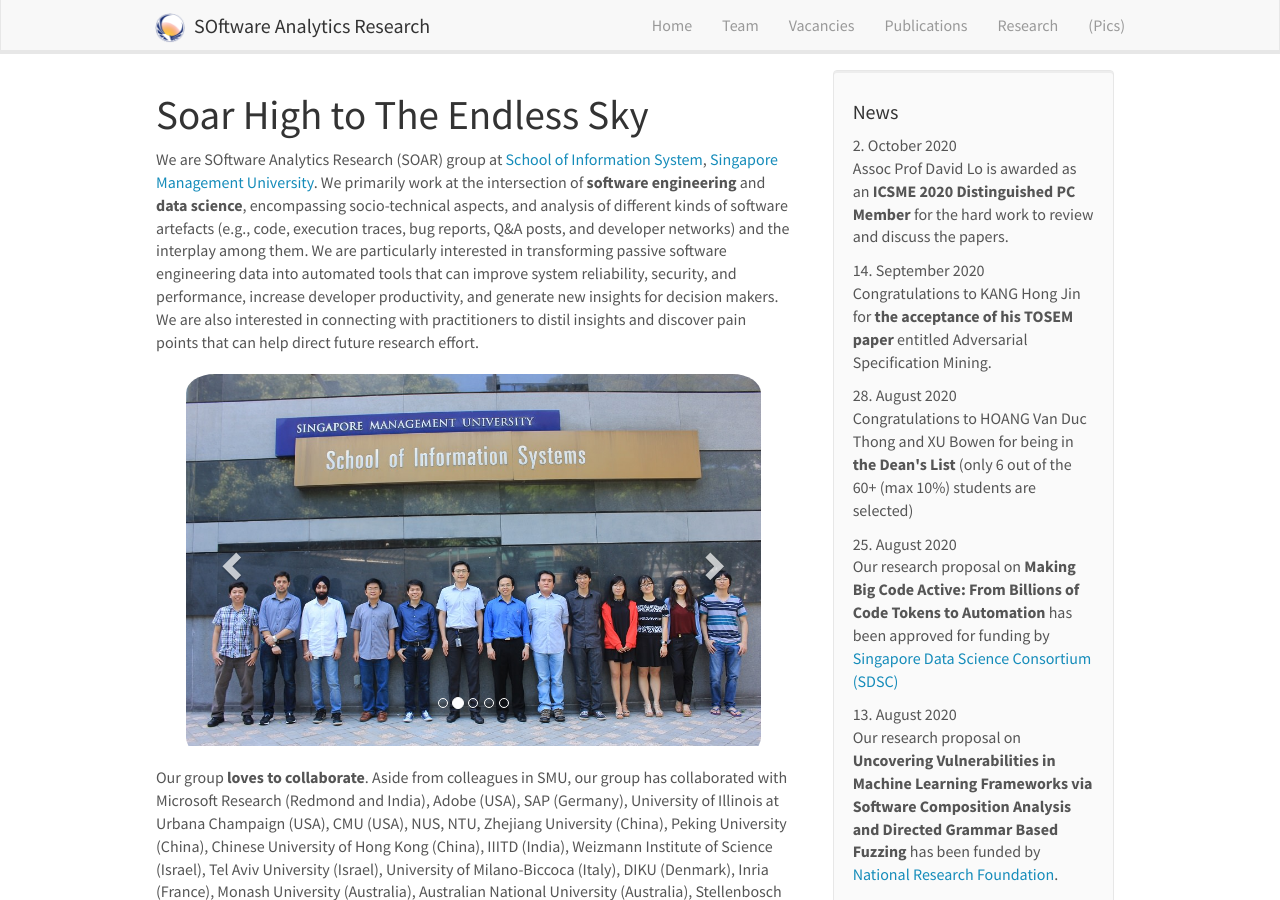
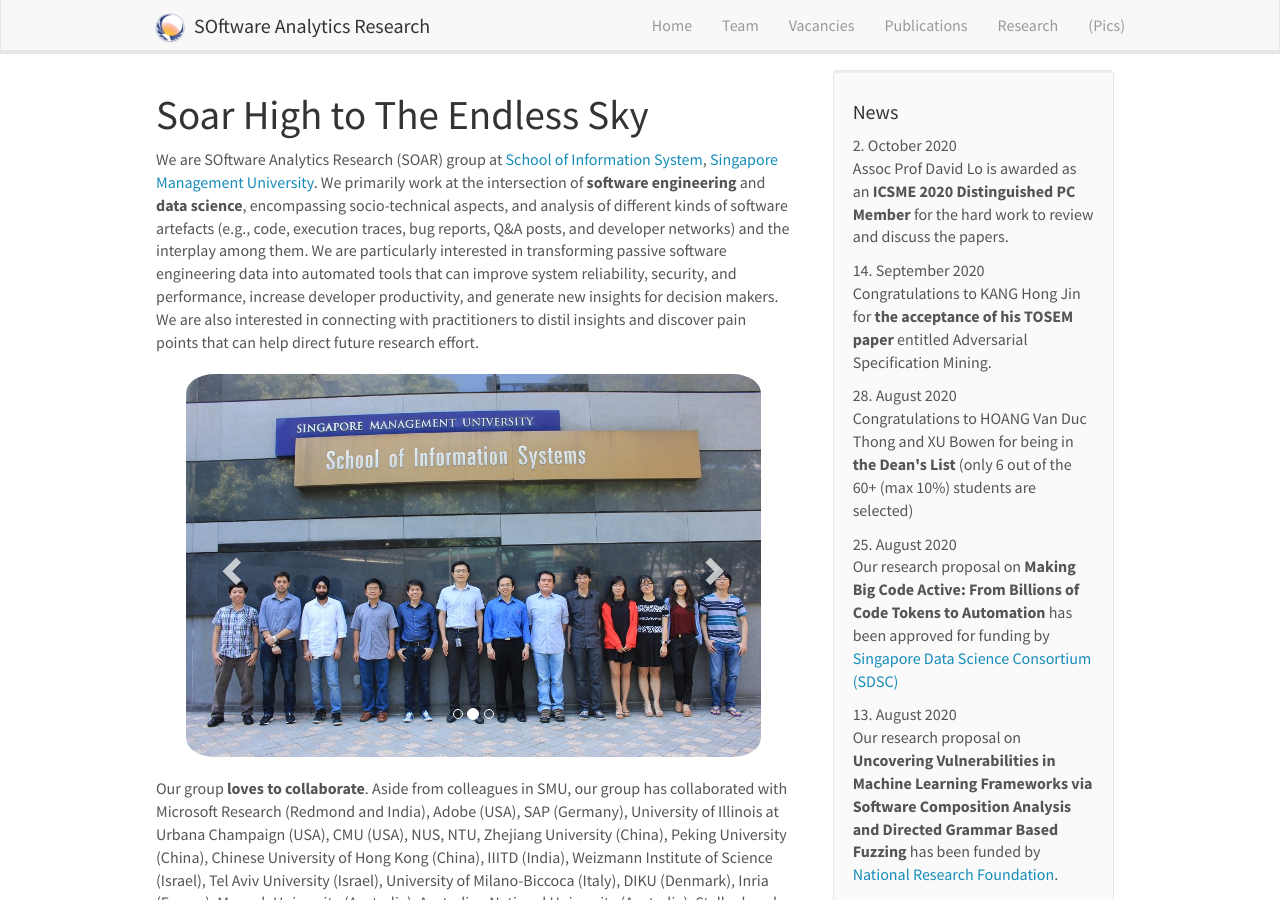
Before and after one commit to soarsmu/soarsmu.github.io, a Jekyll site: the page built from _pages/home.md, in a window 1280 px wide and 900 px high. Built offline with Jekyll 4.4.1, drawn with Linux system fonts in a browser that asks for light colours; nearby versions of some CDN libraries.

Commit message:
doc(home): make the slides more consistent

```diff
--- a/_pages/home.md
+++ b/_pages/home.md
@@ -15,8 +15,8 @@
         <li data-target="#carousel" data-slide-to="0" class="active"></li>
         <li data-target="#carousel" data-slide-to="1"></li>
         <li data-target="#carousel" data-slide-to="2"></li>
-        <li data-target="#carousel" data-slide-to="3"></li>
-        <li data-target="#carousel" data-slide-to="4"></li>
+        <!-- <li data-target="#carousel" data-slide-to="3"></li> -->
+        <!-- <li data-target="#carousel" data-slide-to="4"></li> -->
     </ol>
 
     <!-- Items -->
@@ -30,9 +30,9 @@
         <div class="item">
             <img src="{{ site.url }}{{ site.baseurl }}/images/slider/group-meeting.jpg" alt="Slide 3" />
         </div>
-        <div class="item">
+        <!-- <div class="item">
             <img src="{{ site.url }}{{ site.baseurl }}/images/slider/group-dinner.jpg" alt="Slide 4" />
-        </div>
+        </div> -->
     </div>
   <a class="left carousel-control" href="#carousel" role="button" data-slide="prev">
     <span class="glyphicon glyphicon-chevron-left" aria-hidden="true"></span>
```
Also changed, not shown: images/slider/smu.jpeg, 2 other files.
